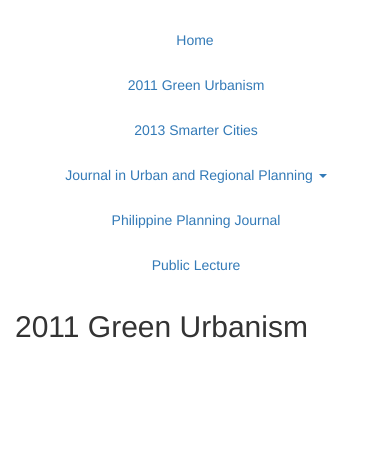
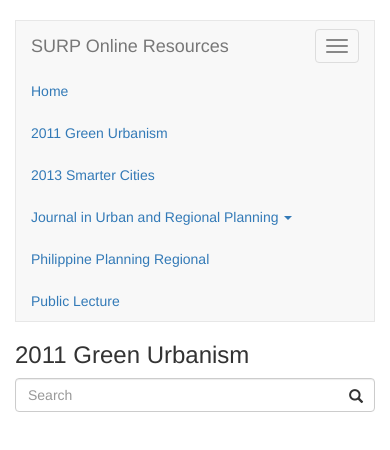
Before and after one commit to cosera/conference-surp, a plain HTML site: page index.html at #!/2011 in a window 390 px wide. Drawn offline with nearby package versions, Linux system fonts and the light colour scheme; some packages are replaced by stand-ins of ours.

Commit message:
Added search and navbar for phones

```diff
--- a/css/styles.css
+++ b/css/styles.css
@@ -5,3 +5,28 @@ header{
 .nav li{
   vertical-align: middle;
 }
+
+#template-head{
+  margin-bottom: 10px;
+}
+#template-head div{
+  margin-bottom: 10px;
+}
+.right-inner-addon {
+    position: relative;
+}
+.right-inner-addon input {
+    padding-right: 30px;
+}
+.right-inner-addon i {
+    position: absolute;
+    right: 0;
+    padding: 10px 12px;
+    pointer-events: none;
+}
+
+@media screen and (min-width: 768px){
+  #vertical-nav{
+    display: none;
+  }
+}
--- a/index.html
+++ b/index.html
@@ -4,7 +4,7 @@
   <meta charset="utf-8">
   <meta name="viewport" content="width=device-width, initial-scale=1">
 
-  <!-- <link rel="icon" href="favicon.ico" /> -->
+  <link rel="icon" href="favicon.ico" />
   <title>SURP Online Resources</title>
   <link rel="stylesheet" href="https://maxcdn.bootstrapcdn.com/bootstrap/3.3.5/css/bootstrap.min.css">
   <link rel="stylesheet" href="https://netdna.bootstrapcdn.com/font-awesome/4.0.0/css/font-awesome.css" />
@@ -16,21 +16,33 @@
   <script src="https://code.jquery.com/jquery-1.11.3.min.js"></script>
   <script src="https://maxcdn.bootstrapcdn.com/bootstrap/3.3.5/js/bootstrap.min.js"></script>
   <script src="js/script.js"></script>
-
+  <script>
+  $(function() {
+    $(".dropdown-menu").css({'width':($(".dropdown").width()+'px')});
+    $('.nav > li').on('click', function(e) {
+      $('.nav > li').removeClass('active');
+      $(this).addClass('active');
+    });
+    $('.navbar-toggle').on('click', function(e) {
+      $('#slidemenu').slideToggle();
+      // $(this).addClass('active');
+    });
+  })
+  </script>
 </head>
 <body ng-controller="mainController">
   <div class="container-fluid">
   <header>
     <!-- <nav class="navbar navbar-default"> -->
     <!-- <div class="container-fluid"> -->
-    <!-- <div class="collapse navbar-collapse" id="bs-example-navbar-collapse-1" id="horizontal-menu"> -->
+    <div class="collapse navbar-collapse" id="bs-example-navbar-collapse-1" id="horizontal-nav">
       <ul class="nav nav-pills nav-justified" >
         <li><a href="#/"> Home</a></li>
         <li><a href="#2011"> 2011 Green Urbanism</a></li>
         <li><a href="#2013">2013 Smarter Cities</a></li>
         <li class="dropdown">
           <a class="dropdown-toggle" data-toggle="dropdown" role="button" aria-haspopup="true" aria-expanded="false">Journal in Urban and Regional Planning <span class="caret"></span></a>
-          <ul class="dropdown-menu">
+          <ul role="menu" class="dropdown-menu">
             <li><a href="#jurp1">JURP 1</a></li>
             <li><a href="#jurp2">JURP 2</a></li>
           </ul>
@@ -38,39 +50,38 @@
         <li><a href="#philippine-planning">Philippine Planning Journal</a></li>
         <li><a href="#public-lecture">Public Lecture</a></li>
       </ul>
-    <!-- </div> -->
+
+    </div>
     <!-- </div> -->
     <!-- </nav> -->
 
-    <!-- <ul class="nav nav-pills" >
+    <div class="navbar navbar-default" role="navigation" id="vertical-nav">
+      <div class="container">
+       <div class="navbar-header">
+        <a class="navbar-toggle">
+          <span class="icon-bar"></span>
+          <span class="icon-bar"></span>
+          <span class="icon-bar"></span>
+         </a>
+        <a class="navbar-brand">SURP Online Resources</a>
+       </div>
+    </div>
+    <div id="slidemenu">
+       <ul class="nav nav-pills nav-stacked" >
         <li><a href="#/"> Home</a></li>
         <li><a href="#2011"> 2011 Green Urbanism</a></li>
         <li><a href="#2013">2013 Smarter Cities</a></li>
         <li class="dropdown">
-          <a class="dropdown-toggle" data-toggle="dropdown" role="button" aria-haspopup="true" aria-expanded="false">Journal in Urban and Regional Planning <span class="caret"></span></a>
-          <ul class="dropdown-menu">
+          <a role="button" data-toggle="collapse" href="#jurp1" aria-expanded="true" aria-controls="collapseOne">Journal in Urban and Regional Planning <span class="caret"></span></a>
+          <ul id="jurp1" class="collapse out nav nav-pills nav-stacked">
             <li><a href="#jurp1">JURP 1</a></li>
             <li><a href="#jurp2">JURP 2</a></li>
           </ul>
         </li>
         <li><a href="#philippine-planning">Philippine Planning Regional</a></li>
         <li><a href="#public-lecture">Public Lecture</a></li>
-      </ul> -->
-     <!--  <ul class="nav nav-pills nav-stacked" >
-        <li><a href="#/"> Home</a></li>
-        <li><a href="#2011"> 2011 Green Urbanism</a></li>
-        <li><a href="#2013">2013 Smarter Cities</a></li>
-        <li class="dropdown">
-          <a role="button" data-toggle="collapse" href="#collapseOne" aria-expanded="true" aria-controls="collapseOne">Journal in Urban and Regional Planning <span class="caret"></span></a>
-          <ul id="collapseOne" class="collapse out nav-pills nav-stacked">
-            <li><a href="#jurp1">JURP 1</a></li>
-            <li><a href="#jurp2">JURP 2</a></li>
-          </ul>
-        </li>
-        <li><a href="#philippine-planning">Philippine Planning Regional</a></li>
-        <li><a href="#public-lecture">Public Lecture</a></li>
-      </ul> -->
-
+      </ul>
+    </div>
 
   </header>
 
--- a/partials/template.html
+++ b/partials/template.html
@@ -1,14 +1,21 @@
-<h2>{{ title }}</h2>
-
+<div class="row" id="template-head">
+  <div class="col-lg-6 col-md-6 col-sm-8 col-xs-12"><span class="h3">{{ title }}</span></div>
+  <div class="col-lg-6 col-md-6 col-sm-4 col-xs-12">
+    <div class="right-inner-addon">
+      <i class="glyphicon glyphicon-search"></i>
+      <input type="search" ng-model="search.title" placeholder="Search" class="form-control">
+    </div>
+  </div>
+</div>
 <table class="table table-hover table-responsive">
-  <tr ng-repeat="obj in array">
-    <td>
+  <tr ng-repeat="obj in array | filter:search">
+    <td width="99%">
       <a href="{{obj.link}}" target="_blank">
       {{ obj.title }}
       </a>
     </td>
     <td>
-      <a href="{{obj.link}}" target="_blank">
+      <a href="{{obj.link}}" download>
       <span class="glyphicon glyphicon-download-alt" aria-hidden="true"></span>
       </a>
     </td>
```
